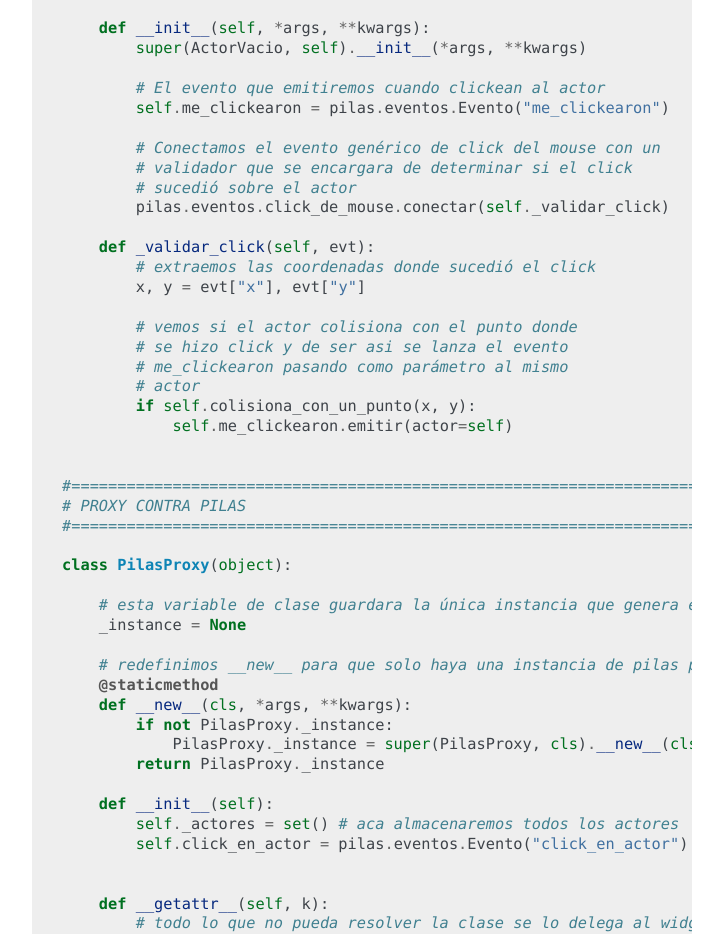
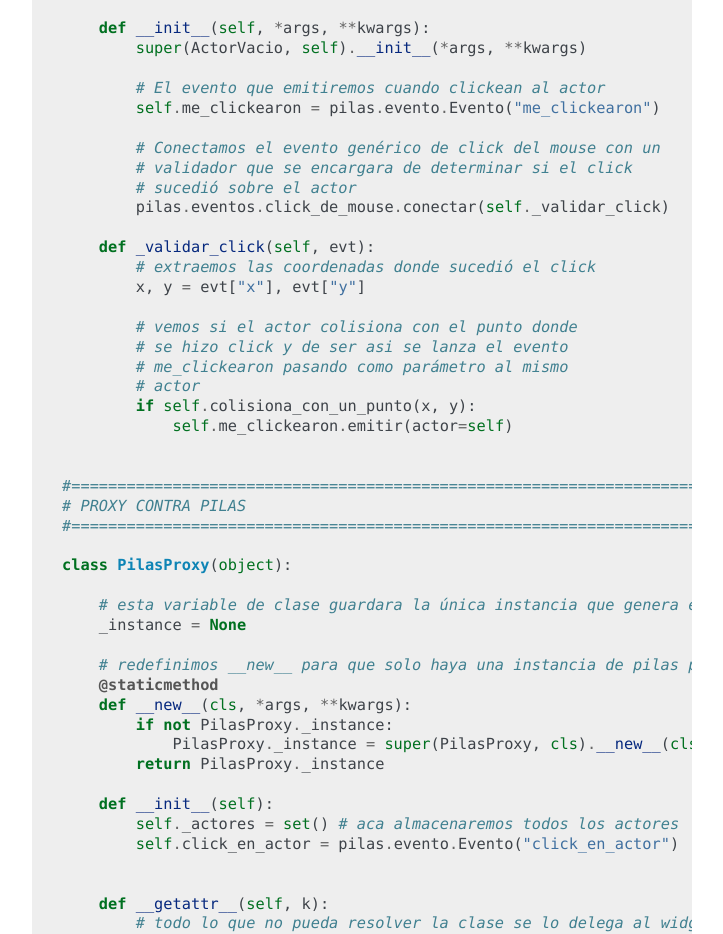
Before and after one commit to hugoruscitti/pilas-docs, a Sphinx documentation site: the page built from source/pilas_en_pyqt.rst, in a window 1280 px wide and 1400 px high, scrolled down 2402 px. Shown: the part 161-1095 px from the top of the window, without its empty margins (388-1111 px from the left). Built offline with Sphinx 7.4.7, drawn with Linux system fonts in a browser that asks for light colours.

Commit message:
Comenzando a modificar el nombre de modulo "eventos" por "evento".

```diff
--- a/source/eventos.rst
+++ b/source/eventos.rst
@@ -171,7 +171,7 @@ y darle un nombre:
 
 .. code-block:: python
 
-    evento = pilas.eventos.Evento("Nombre")
+    evento = pilas.evento.Evento("Nombre")
 
 luego, este nuevo objeto ``evento`` podrá ser utilizado como
 canal de comunicación: muchos actores podrán ``conectarse`` para
--- a/source/pilas_en_pyqt.rst
+++ b/source/pilas_en_pyqt.rst
@@ -106,7 +106,7 @@ Código
             super(ActorVacio, self).__init__(*args, **kwargs)
 
             # El evento que emitiremos cuando clickean al actor
-            self.me_clickearon = pilas.eventos.Evento("me_clickearon")
+            self.me_clickearon = pilas.evento.Evento("me_clickearon")
 
             # Conectamos el evento genérico de click del mouse con un
             # validador que se encargara de determinar si el click
@@ -143,7 +143,7 @@ Código
 
         def __init__(self):
             self._actores = set() # aca almacenaremos todos los actores
-            self.click_en_actor = pilas.eventos.Evento("click_en_actor")
+            self.click_en_actor = pilas.evento.Evento("click_en_actor")
 
 
         def __getattr__(self, k):
```
